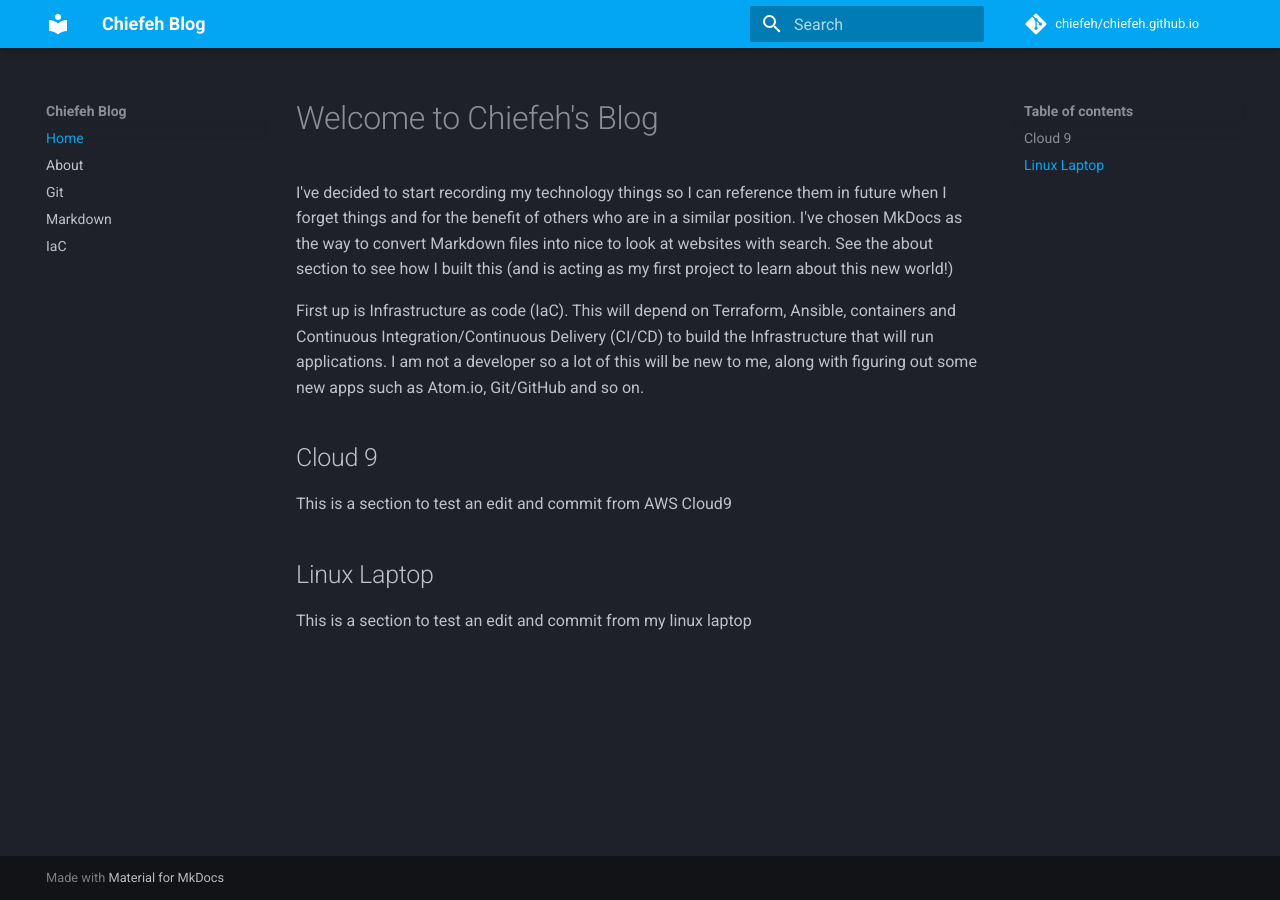
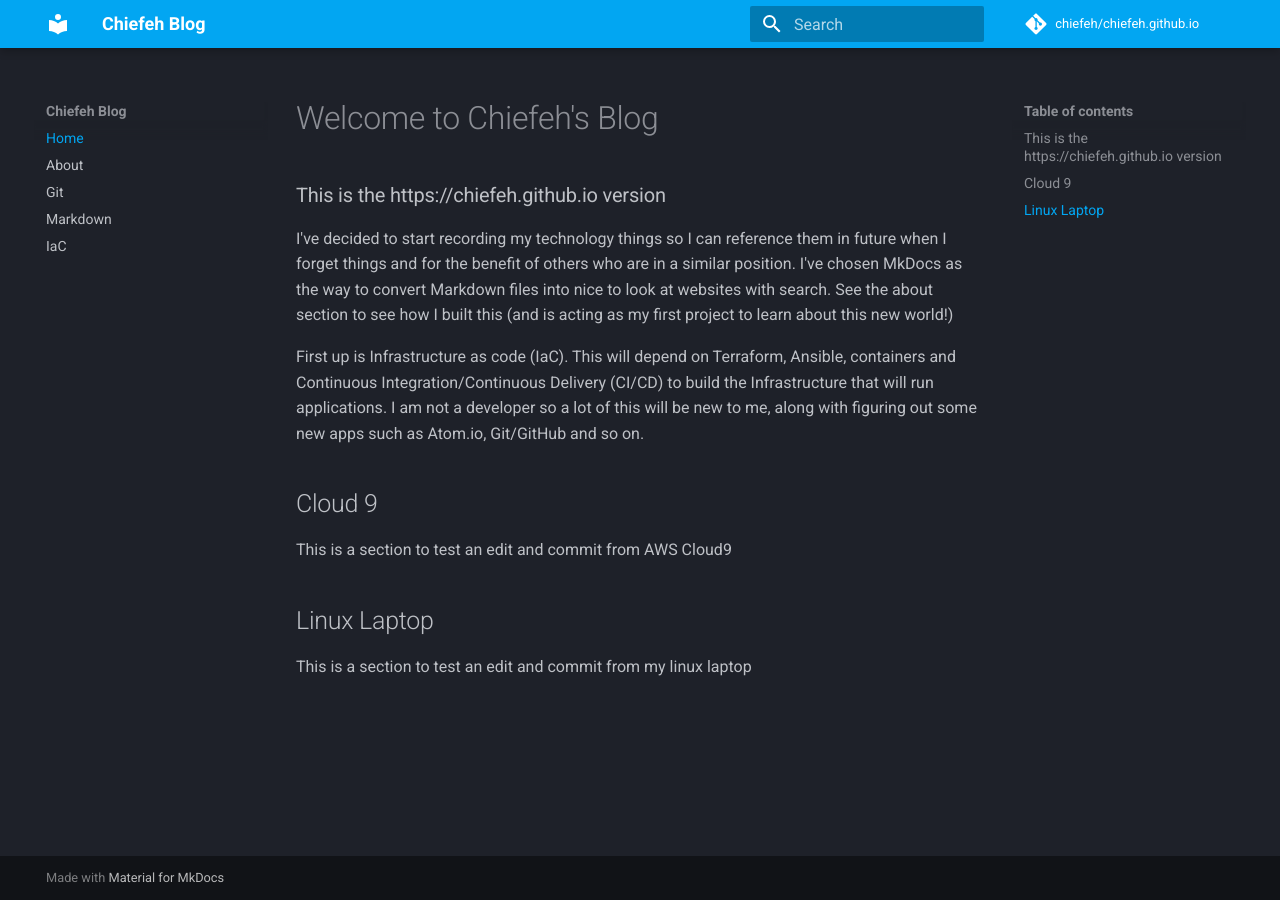
Before and after one commit to chiefeh/chiefeh.github.io, an MkDocs documentation site: the page built from docs/index.md, in a window 1280 px wide. Built offline with MkDocs 1.6.1 and Material for MkDocs 9.7.7, drawn with Linux system fonts in a browser that asks for light colours; comment, search, counter and statistics services are not loaded.

Commit message:
added a version thingy

```diff
--- a/docs/index.md
+++ b/docs/index.md
@@ -1,4 +1,6 @@
 # Welcome to Chiefeh's Blog
+
+### This is the https://chiefeh.github.io version
 
 I've decided to start recording my technology things so I can reference them
 in future when I forget things and for the benefit of others who are in a
```
